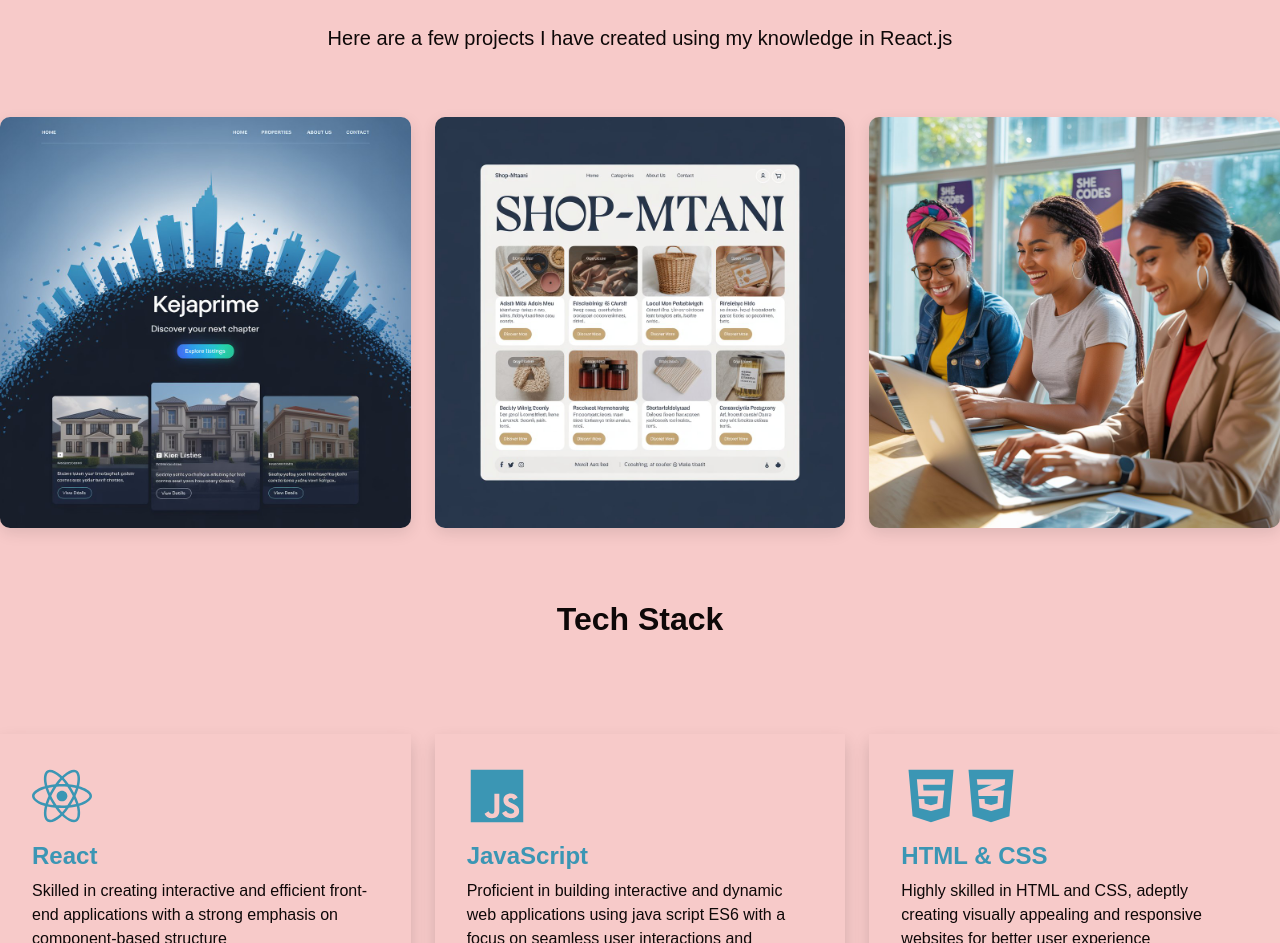
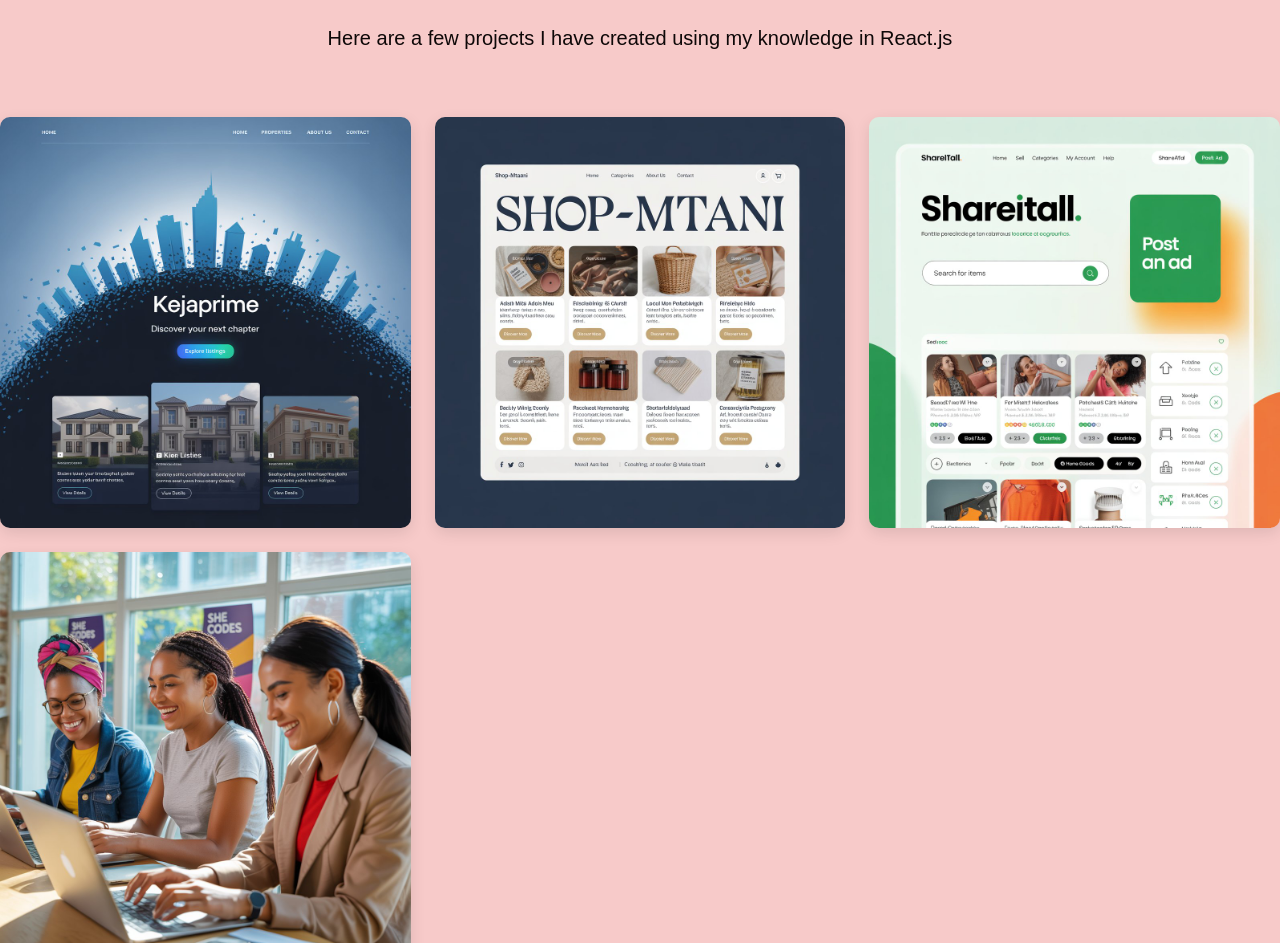
Before and after one commit to eshihanda/port_folio, a React (Vite) app in the folder my-react-app/: page / in a window 1280 px wide. Shown: the part 949-1892 px from the top of the page. Built offline with nearby package versions, Linux system fonts and the light colour scheme.

Commit message:
updated my projects to add another project

```diff
--- a/my-react-app/src/Projects.jsx
+++ b/my-react-app/src/Projects.jsx
@@ -2,7 +2,10 @@ import React from 'react';
 import './Styles/Projects.css';
 import keja from './assets/kejaprime.jpeg';
 import shopi from './assets/shopi.jpeg';
+import share from './assets/share.jpeg';
 import shec from './assets/shec.jpeg';
+
+
 
 const Projects = () => {
   return (
@@ -44,6 +47,21 @@ const Projects = () => {
         </div>
         <div className='col-md-4 mb-4'>
           <div className='project-card'>
+            <img src={share} alt="shareitall website" className='project-img' />
+            <div className='project-overlay'>
+              <div className='content'>
+                <h5>ShareIt_All</h5>
+                <p>I built this project using React, Java Script, boostrap, and CSS. Basically, it is all about selling and bying used items.
+                  With this platform, a user can showcase their used items they are willing to resell at a cheaper prices.
+                  There is also the option of free items, which is unique about this website becuase it has a social aspect of helping the needy.
+                </p>
+                <a href="https://shareit-all.vercel.app/" className='btn btn-light btn-sm' target="_blank" rel="noopener noreferrer"> View project</a>
+              </div>
+            </div>
+          </div>
+        </div>
+        <div className='col-md-4 mb-4'>
+          <div className='project-card'>
             <img src={shec} alt="she codes website" className='project-img' />
             <div className='project-overlay'>
               <div className='content'>
```
Also changed, not shown: my-react-app/src/assets/share.jpeg (added).
